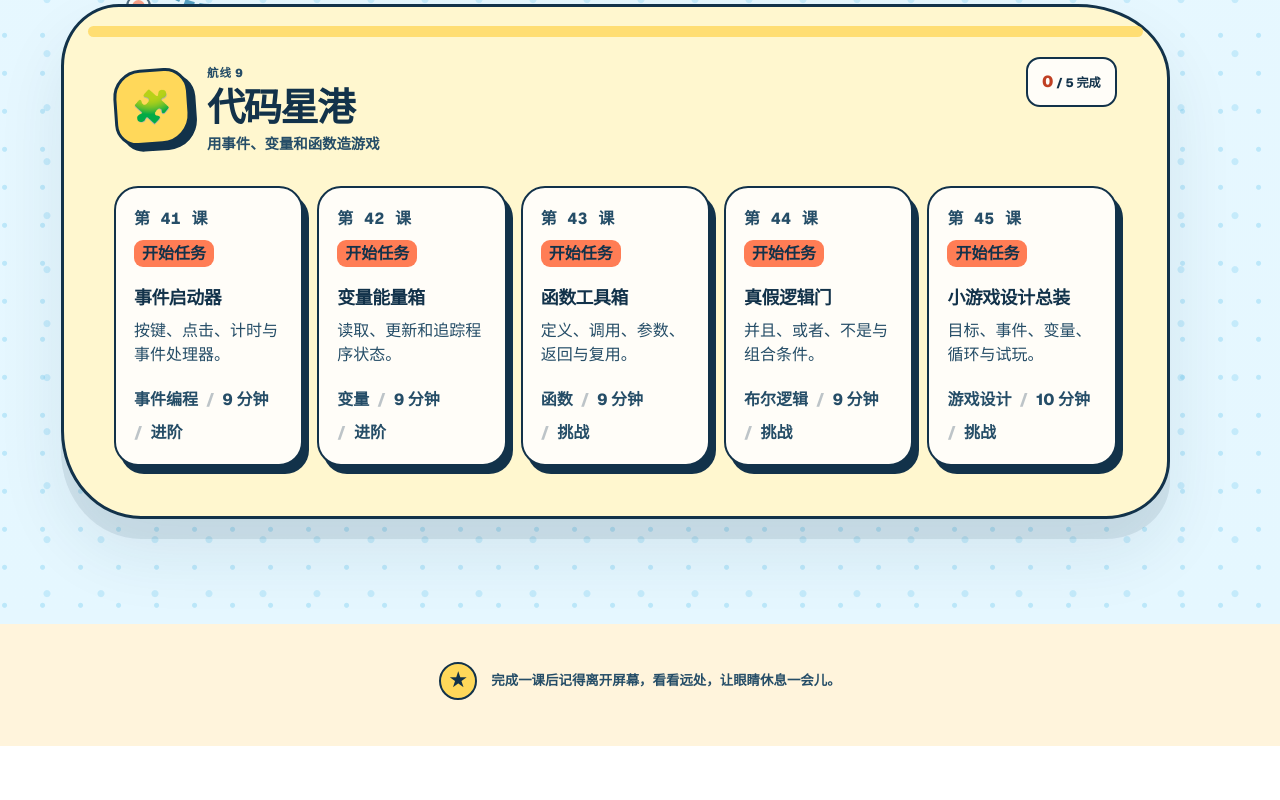
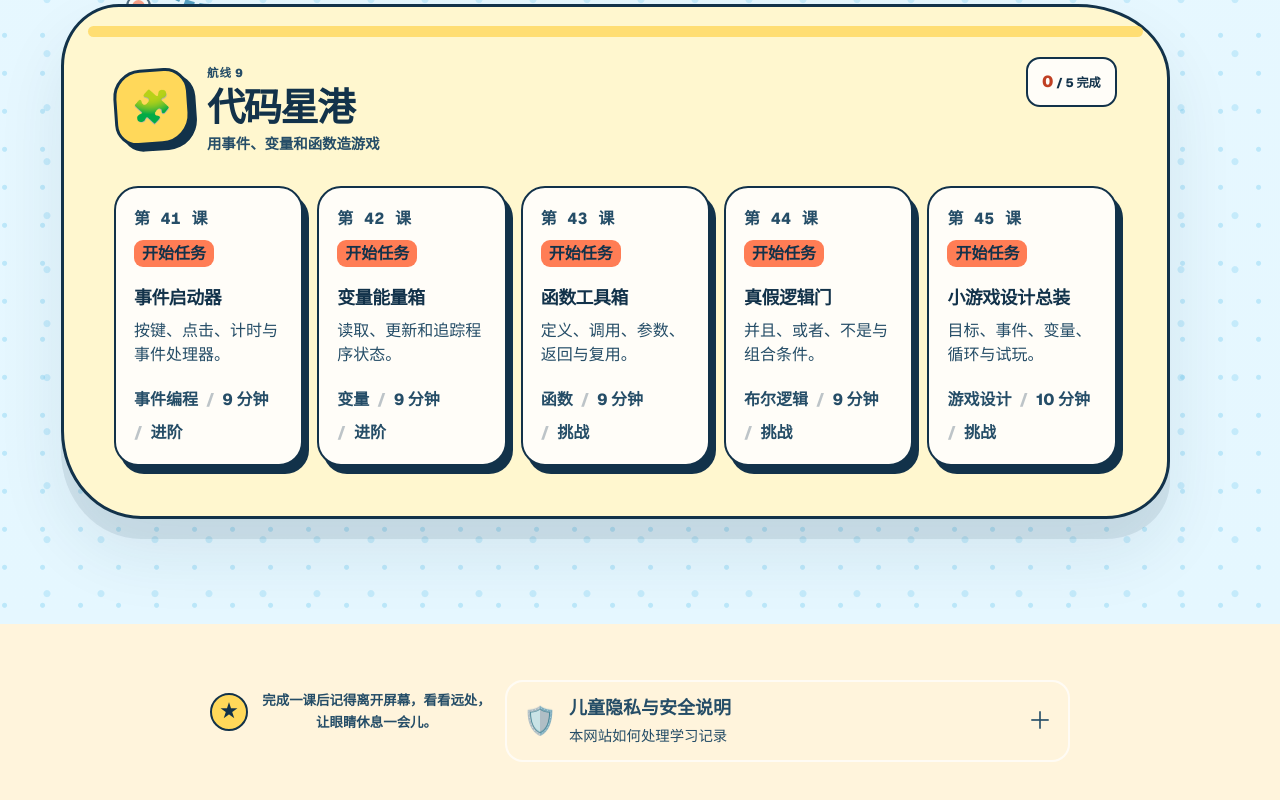
Before and after one commit to oldshipmaster/computer-study, a Next.js app: page / in a window 1280 px wide. Shown: the part 9096-9896 px from the top of the page. Before the commit the page ends 9842 px from the top, so only its background shows below. Built offline with nearby package versions, Linux system fonts and the light colour scheme.

Commit message:
feat: publish child privacy and safety promise

```diff
--- a/app/globals.css
+++ b/app/globals.css
@@ -1162,6 +1162,20 @@ input {
   color: var(--deep-sea-soft);
   text-align: center;
 }
+
+.privacy-promise { width: min(100%, 980px); margin: 18px auto 0; overflow: clip; border: 2px solid rgb(255 255 255 / 70%); border-radius: 18px; text-align: left; }
+.privacy-promise summary { display: grid; grid-template-columns: auto 1fr auto; align-items: center; gap: 12px; min-height: 62px; padding: 12px 16px; cursor: pointer; list-style: none; }
+.privacy-promise summary::-webkit-details-marker { display: none; }
+.privacy-promise summary > span:first-child { font-size: 1.7rem; }
+.privacy-promise summary > span:nth-child(2) { display: grid; gap: 2px; }
+.privacy-promise summary > span:last-child { font-size: 1.5rem; transition: transform 160ms ease; }
+.privacy-promise[open] summary { border-bottom: 2px solid rgb(255 255 255 / 70%); }
+.privacy-promise[open] summary > span:last-child { transform: rotate(45deg); }
+.privacy-promise > div { display: grid; grid-template-columns: repeat(3, 1fr); gap: 12px; padding: 16px; }
+.privacy-promise section { padding: 12px; border-radius: 12px; background: rgb(255 255 255 / 10%); }
+.privacy-promise h3 { margin: 0 0 8px; }
+.privacy-promise ul { display: grid; gap: 5px; margin: 0; padding-left: 18px; }
+@media (max-width: 680px) { .privacy-promise > div { grid-template-columns: 1fr; } }
 
 .map-footer > span {
   display: grid;
--- a/components/IslandMap.tsx
+++ b/components/IslandMap.tsx
@@ -7,6 +7,7 @@ import { ReviewChallenge } from "@/components/ReviewChallenge";
 import { LearningPlan } from "@/components/LearningPlan";
 import { CompletionCertificate } from "@/components/CompletionCertificate";
 import { IslandSealCollection } from "@/components/IslandSealCollection";
+import { PrivacyPromise } from "@/components/PrivacyPromise";
 import {
   ISLANDS,
   COURSES,
@@ -254,6 +255,7 @@ export function IslandMap({
       <footer className="map-footer">
         <span aria-hidden="true">★</span>
         <p>完成一课后记得离开屏幕，看看远处，让眼睛休息一会儿。</p>
+        <PrivacyPromise />
       </footer>
     </main>
   );
--- /dev/null
+++ b/components/PrivacyPromise.tsx
@@ -0,0 +1,10 @@
+export function PrivacyPromise() {
+  return <details className="privacy-promise">
+    <summary><span aria-hidden="true">🛡️</span><span><strong>儿童隐私与安全说明</strong><small>本网站如何处理学习记录</small></span><span aria-hidden="true">＋</span></summary>
+    <div>
+      <section><h3>不需要提供</h3><ul><li>不需要注册账号或填写姓名</li><li>不询问真实密码、学校、住址或电话</li><li>不要求上传孩子照片或真实作业</li></ul></section>
+      <section><h3>只在本机完成</h3><ul><li>课程进度和设置保存在当前浏览器</li><li>课堂语音由浏览器本机朗读</li><li>邮件、云端、搜索和 AI 任务均为虚构模拟</li></ul></section>
+      <section><h3>由家长决定</h3><ul><li>家长可随时重置全部学习进度</li><li>备份文件仅在家长主动导出时下载</li><li>真实账号、共享、附件和上传操作请由家长或老师协助</li></ul></section>
+    </div>
+  </details>;
+}
```
Also changed, not shown: 1 other file (tests, documents, lock files or other folders).
